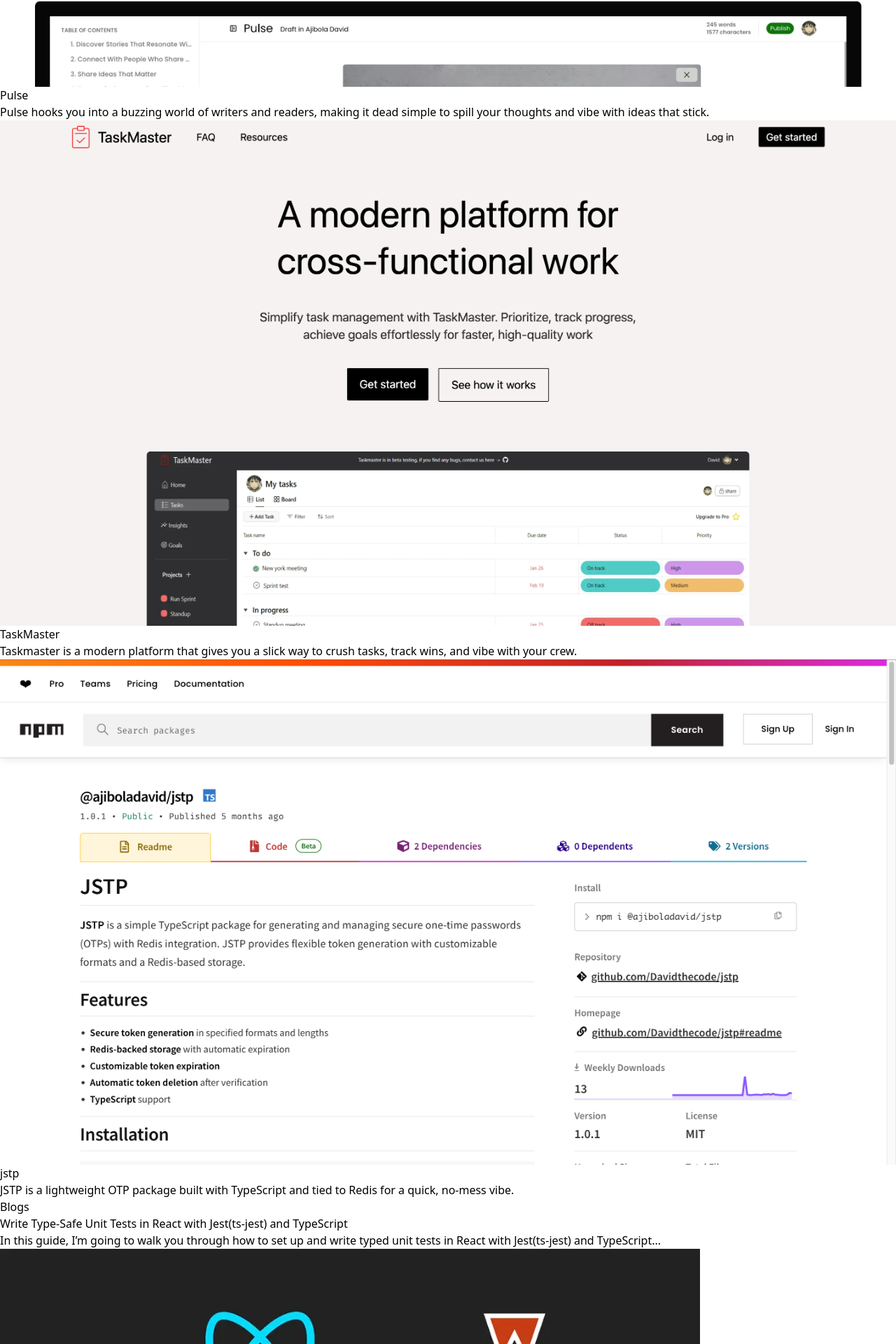
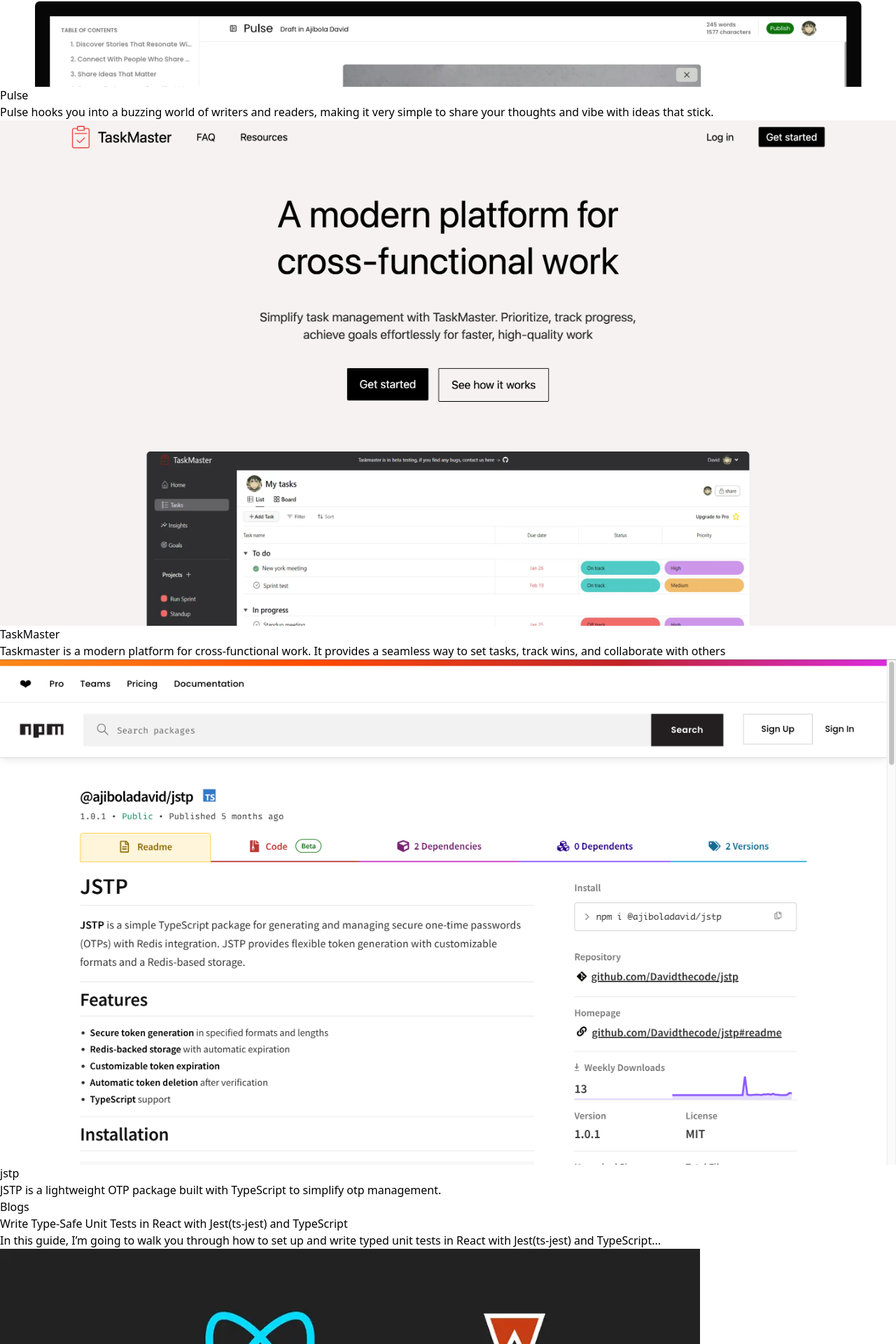
Before and after one commit to Davidthecode/Portfolio, a React (Vite) app: page / in a window 1280 px wide. Shown: the part 973-2893 px from the top of the page at 70% size. Built offline with nearby package versions, Linux system fonts and the light colour scheme.

Commit message:
made changes

```diff
--- a/src/data/index.ts
+++ b/src/data/index.ts
@@ -8,19 +8,19 @@
 export const projects = [
   {
     title: "Pulse",
-    about: "Pulse hooks you into a buzzing world of writers and readers, making it dead simple to spill your thoughts and vibe with ideas that stick.",
+    about: "Pulse hooks you into a buzzing world of writers and readers, making it very simple to share your thoughts and vibe with ideas that stick.",
     image: pulseImage,
     link: "https://pulse-blog.vercel.app"
   },
   {
     title: "TaskMaster",
-    about: "Taskmaster is a modern platform that gives you a slick way to crush tasks, track wins, and vibe with your crew.",
+    about: "Taskmaster is a modern platform for cross-functional work. It provides a seamless way to set tasks, track wins, and collaborate with others",
     image: TaskmasterImage,
     link: "https://taskmaster-pm.vercel.app"
   },
   {
     title: "jstp",
-    about: "JSTP is a lightweight OTP package built with TypeScript and tied to Redis for a quick, no-mess vibe.",
+    about: "JSTP is a lightweight OTP package built with TypeScript to simplify otp management.",
     image: jstpimage,
     link: "https://www.npmjs.com/package/@ajiboladavid/jstp"
   }
@@ -60,6 +60,5 @@
   "Redis",
   "GraphQL",
   "Jest",
-  "storybook",
-  "Python",
+  "storybook"
 ];
```
